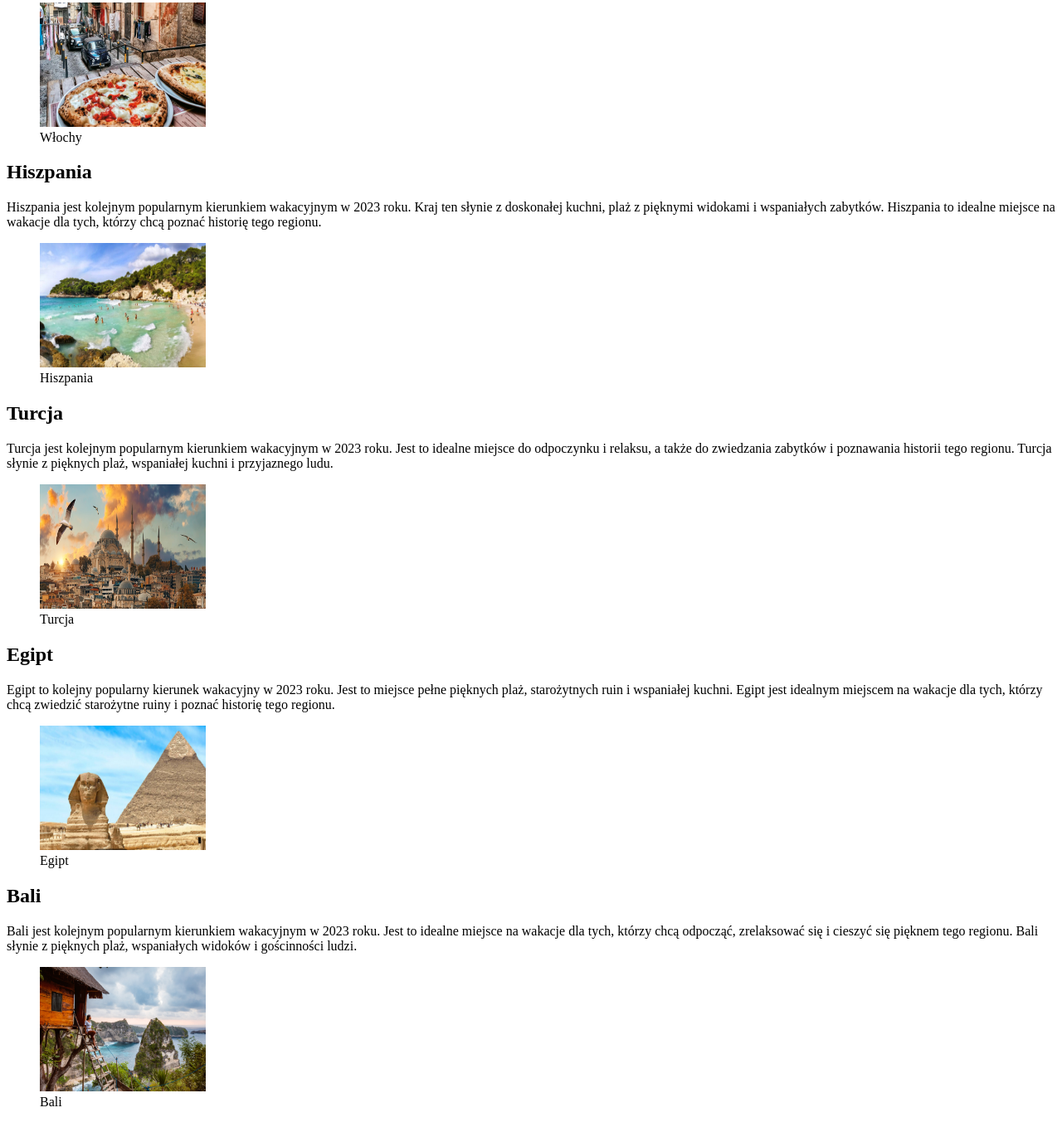
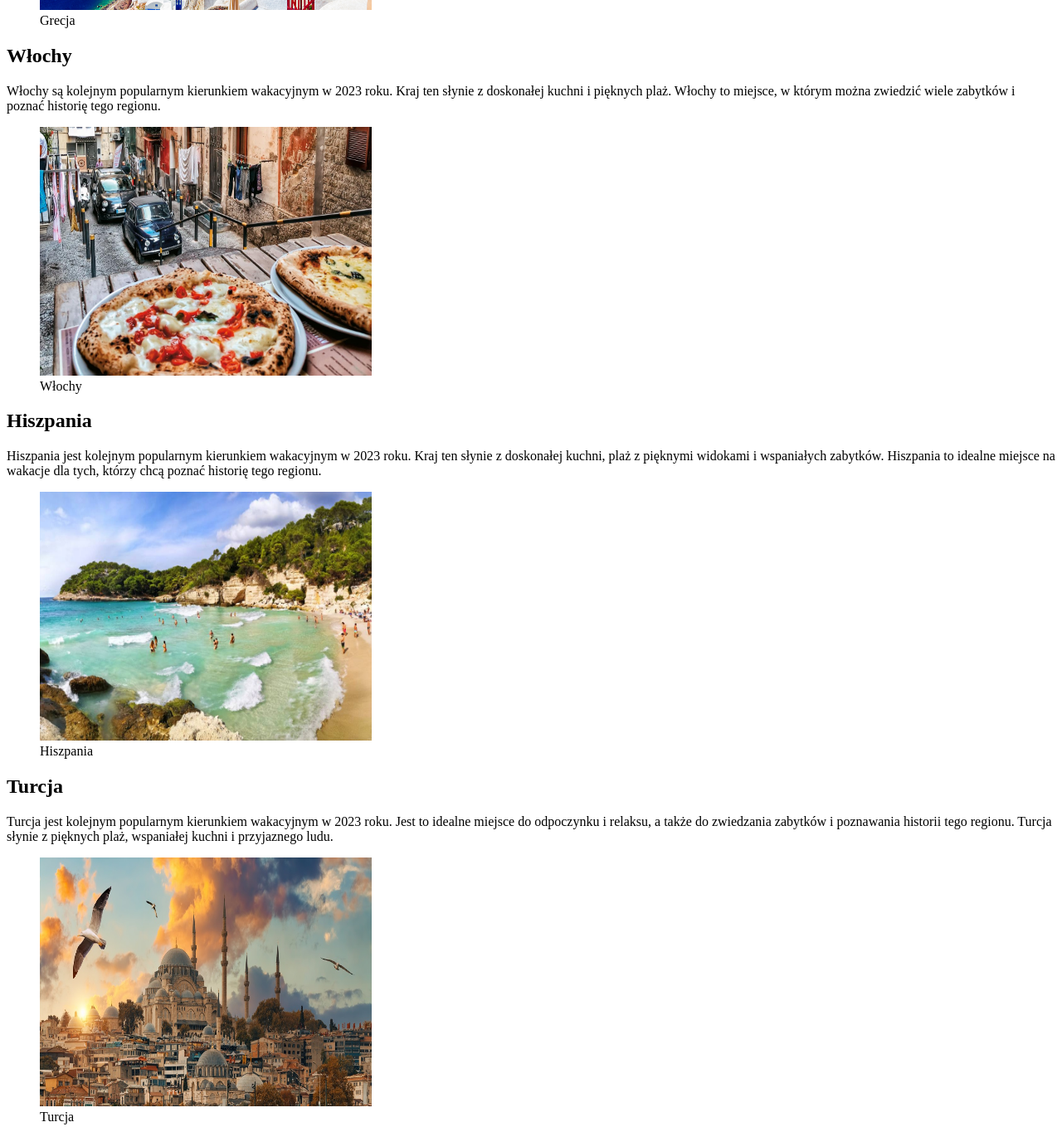
Before and after one commit to MojeZycieToZART/Wakacje, a plain HTML site: page index.html in a window 1280 px wide. Shown: the part 505-1864 px from the top of the page at 83% size. Drawn offline with Linux system fonts and the light colour scheme.

Commit message:
Update index.html

```diff
--- a/index.html
+++ b/index.html
@@ -19,7 +19,7 @@
     Grecja jest jednym z najpopularniejszych kierunków wakacyjnych w 2023 roku. Ma wszystko, czego oczekiwaliby turyści - piękne plaże, starych antycznych ruin, a także wspaniałe jedzenie. Grecja jest idealnym miejscem na wakacje, aby odpocząć i cieszyć się słońcem.
   </p>
 	<figure>
-           <img src="grecja.jpg" alt="Grecja" width="200" height="150" />
+           <img src="grecja.jpg" alt="Grecja" width="400" height="300" />
            <figcaption>Grecja</figcaption>
   	</figure>
   <h2>Włochy</h2>
@@ -27,7 +27,7 @@
     Włochy są kolejnym popularnym kierunkiem wakacyjnym w 2023 roku. Kraj ten słynie z doskonałej kuchni i pięknych plaż. Włochy to miejsce, w którym można zwiedzić wiele zabytków i poznać historię tego regionu.
   </p>
 	<figure>
-           <img src="włochy.jpeg" alt="Włochy" width="200" height="150" />
+           <img src="włochy.jpeg" alt="Włochy" width="400" height="300"  />
            <figcaption>Włochy</figcaption>
   	</figure>
   <h2>Hiszpania</h2>
@@ -35,7 +35,7 @@
     Hiszpania jest kolejnym popularnym kierunkiem wakacyjnym w 2023 roku. Kraj ten słynie z doskonałej kuchni, plaż z pięknymi widokami i wspaniałych zabytków. Hiszpania to idealne miejsce na wakacje dla tych, którzy chcą poznać historię tego regionu.
   </p>
 	<figure>
-           <img src="hiszpania.jpg" alt="Hiszpania" width="200" height="150"/>
+           <img src="hiszpania.jpg" alt="Hiszpania"  width="400" height="300" />
            <figcaption>Hiszpania</figcaption>
   	</figure>
   <h2>Turcja</h2>
@@ -43,7 +43,7 @@
     Turcja jest kolejnym popularnym kierunkiem wakacyjnym w 2023 roku. Jest to idealne miejsce do odpoczynku i relaksu, a także do zwiedzania zabytków i poznawania historii tego regionu. Turcja słynie z pięknych plaż, wspaniałej kuchni i przyjaznego ludu.
   </p>
 	<figure>
-           <img src="turcja.jpg" alt="Turcja" width="200" height="150"/>
+           <img src="turcja.jpg" alt="Turcja" width="400" height="300" />
            <figcaption>Turcja</figcaption>
   	</figure>
   <h2>Egipt</h2>
@@ -51,7 +51,7 @@
     Egipt to kolejny popularny kierunek wakacyjny w 2023 roku. Jest to miejsce pełne pięknych plaż, starożytnych ruin i wspaniałej kuchni. Egipt jest idealnym miejscem na wakacje dla tych, którzy chcą zwiedzić starożytne ruiny i poznać historię tego regionu.
   </p>
 	<figure>
-           <img src="egipt.jpeg" alt="Egipt" width="200" height="150"/>
+           <img src="egipt.jpeg" alt="Egipt" width="400" height="300" />
            <figcaption>Egipt</figcaption>
   	</figure>
   <h2>Bali</h2>
@@ -59,7 +59,7 @@
     Bali jest kolejnym popularnym kierunkiem wakacyjnym w 2023 roku. Jest to idealne miejsce na wakacje dla tych, którzy chcą odpocząć, zrelaksować się i cieszyć się pięknem tego regionu. Bali słynie z pięknych plaż, wspaniałych widoków i gościnności ludzi.
   </p>
 	<figure>
-           <img src="Bali.jpeg" alt="Bali" width="200" height="150" />
+           <img src="Bali.jpeg" alt="Bali" width="400" height="300"  />
            <figcaption>Bali</figcaption>
   	</figure>
       </body>
```
